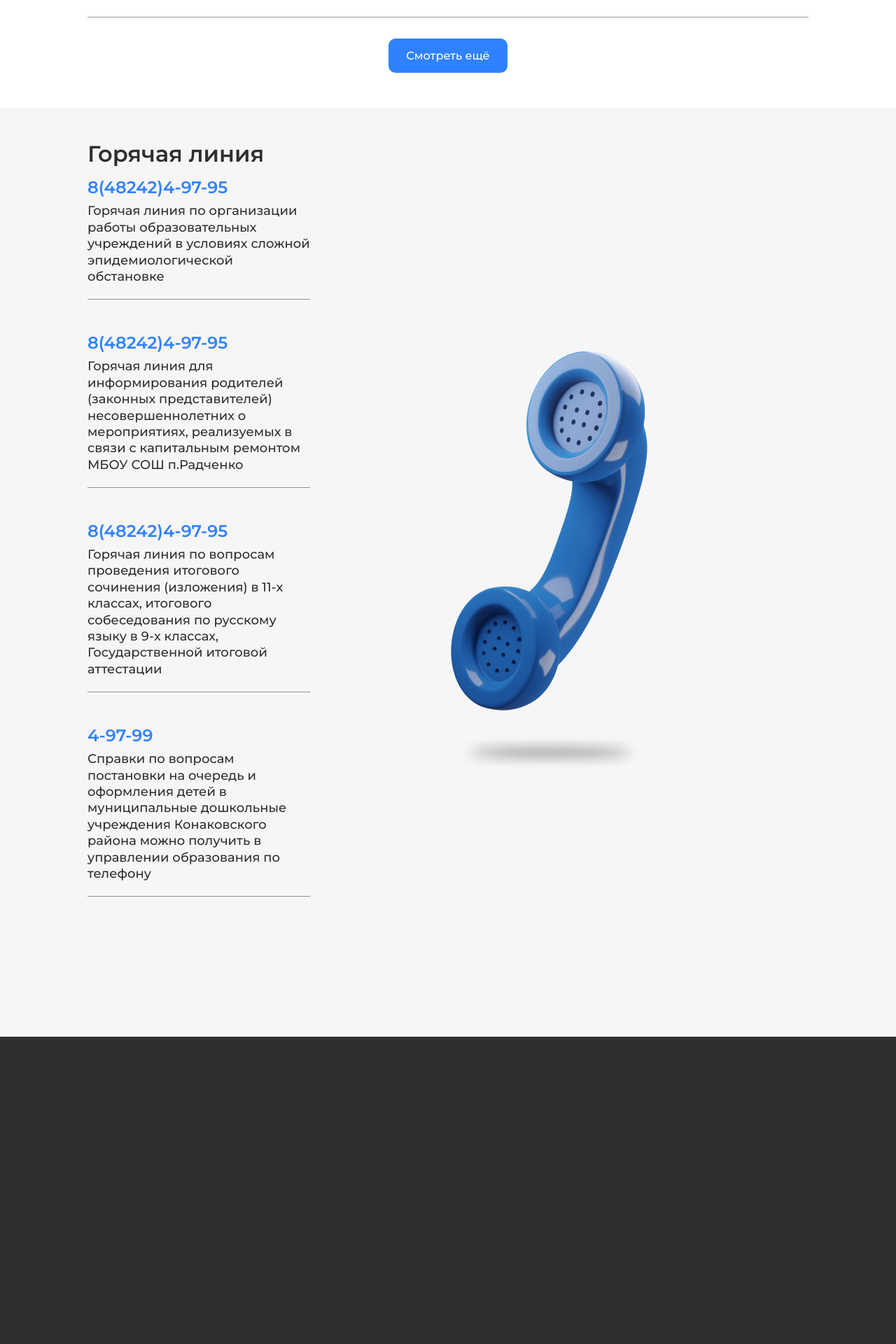
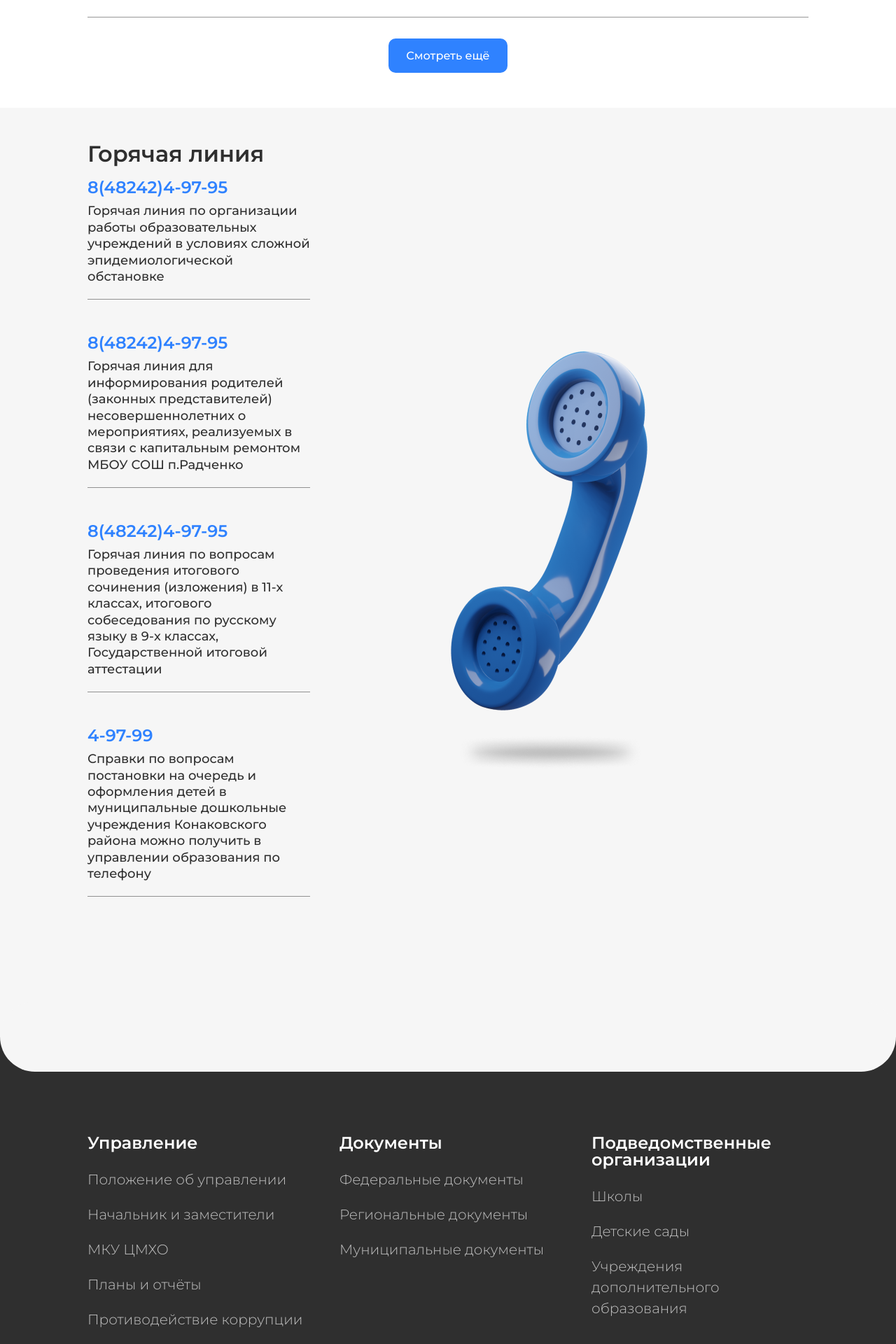
Before and after one commit to VlassaDassa/Diplom, a PHP site: page / in a window 1280 px wide. Shown: the part 2520-4440 px from the top of the page at 70% size. Run offline with PHP 8.4, Linux system fonts and the light colour scheme.

Commit message:
правки

```diff
--- a/assets/js/index.js
+++ b/assets/js/index.js
@@ -265,7 +265,7 @@ $(document).ready(() => {
         },
 
         {
-            'name': 'Приемная',
+            'name': 'Приёмная',
             'fields': [
                 {
                     'name': 'Личный прием',
@@ -319,7 +319,9 @@ $(document).ready(() => {
                 const extendedLinks = $('<ul>', {'class': 'extendedLinks'});
 
                 item.fields.forEach(function (field) {
-                    const extendedLinksItem = $('<li>', {'class': 'extendedLinks-item'}).text(field.name);
+                    const extendedLinksItem = $('<li>', {'class': 'extendedLinks-item'})
+                    const extendedLinksItemLink = $('<a>', {'href': field.link}).text(field.name);
+                    extendedLinksItem.append(extendedLinksItemLink)
                     extendedLinks.append(extendedLinksItem);
                 });
 
@@ -331,7 +333,9 @@ $(document).ready(() => {
                     column2.append(linkItem);
                 }
             } else {
-                const listItem = $('<li>', {'class': 'extendedMenu-link'}).text(item.name);
+                const listItem = $('<li>', {'class': 'extendedMenu-link'})
+                const listItemLink = $('<a>', {'href': item.link}).text(item.name);
+                listItem.append(listItemLink)
 
                 if (index % 2 === 0) {
                     column1.append(listItem);
@@ -396,7 +400,7 @@ $(document).ready(() => {
 
 
     // Открытие/закрытие вложенного списка
-    $('.extendedMenu-linkWrapper').on('click', '.extendedMenu-link', function() {
+    $('.extendedMenu-linkWrapper').on('click', '.extendedMenu-link:not(.extendedLinks-item)', function(event) {
         if (!$(this).find('.linkName').length > 0) { return }
 
         if ($(this).hasClass('extendedMenu-link--selected')) {
@@ -409,4 +413,10 @@ $(document).ready(() => {
             $(this).find('.extendedLinks').addClass('extendedLinks--selected')
         }
     });
+
+
+
+    $('.extendedMenu-linkWrapper').on('click', '.extendedLinks-item', function(event) {
+        event.stopPropagation();
+    });
 })
--- a/assets/styles/index.css
+++ b/assets/styles/index.css
@@ -588,7 +606,81 @@ html {
 
 /* Footer */
 .footer {
-    height: 500px;
     background: #2F2F2F;
+    position: relative;
+
+    padding: 70px 0;
+    padding-top: 140px;
 }
+
+
+.navigationsColumn-title {
+    font-size: 24px;
+    font-weight: 600;
+
+    margin-bottom: 25px;
+    color: #FFFFFF;
+}
+
+
+.navigationsColumn {
+    margin-bottom: 80px;
+}
+
+.navigationsColumn-item {
+    display: block;
+
+    font-size: 20px;
+    font-weight: 100;
+    color: rgb(255, 2555, 255, 0.7);
+
+    transition: all 0.3s ease-in-out;
+
+    line-height: 1.5;
+}
+
+
+.navigationsColumn-item:hover {
+    color: rgb(255, 2555, 255, 0.5);
+}
+
+
+.navigationsColumn-item + .navigationsColumn-item {
+    margin-top: 20px;
+}
+
+
+.radiusFooter {
+    position: absolute;
+    top: -50px;
+    height: 100px;
+    width: 100%;
+    border-radius: 50px;
+    background: #F6F6F6;
+}
+
+
+.footerContainer {
+    display: grid;
+    grid-template-columns: repeat(3, 1fr);
+    grid-gap: 50px;
+}
+
+
+.contacts {
+    display: flex;
+    align-items: center;
+    width: 100%;
+    justify-content: right;
+    column-gap: 40px;
+}
+
+
+.contactsPhoneNumber {
+    font-weight: 400;
+    font-size: 24px;
+
+    color: rgba(255, 255, 255, 80%);
+}
+
 /* ./Footer */
--- a/index.html
+++ b/index.html
@@ -64,8 +64,8 @@
                 Приёмная
             </li>
 
-            <li class="menu_item">
-                Контакты
+            <li class="menu_item menu_item--mainPage">
+                <a href="#">Контакты</a>
             </li>
         </ul> <!-- ./container menuWrapper -->
     </section> <!-- ./menu -->
@@ -80,26 +80,9 @@
 
             <div class="extendedMenu-linkWrapper">
                 <ul class="extendedMenu-linkColumn" id="column1">
-                    <!-- <li class="extendedMenu-link">Противодействие коррупции</li>
-
-
-                    <li class="extendedMenu-link">
-                        <h1 class="linkName">Планы и отчёты</h1>
-                        <ul class="extendedLinks">
-                            <li class="extendedLinks-item">Начальник и заместители</li>
-                            <li class="extendedLinks-item">МКУ ЦМХО</li>
-                        </ul>
-                    </li>
-
-                    <li class="extendedMenu-link">Структура управления</li>
-                    <li class="extendedMenu-link">Положение об управлении</li> -->
                 </ul>
 
                 <ul class="extendedMenu-linkColumn"  id="column2">
-                    <!-- <li class="extendedMenu-link">Противодействие коррупции</li>
-                    <li class="extendedMenu-link">Планы и отчёты</li>
-                    <li class="extendedMenu-link">Структура управления</li>
-                    <li class="extendedMenu-link">Положение об управлении</li> -->
                 </ul>
             </div>
 
@@ -281,6 +264,64 @@
 
 
     <footer class="footer">
+        <div class="radiusFooter"></div>
+
+        <div class="container">
+            <div class="footerContainer">
+                <div class="navigationsColumn">
+                    <h1 class="navigationsColumn-title">Управление</h1>
+
+                    <a href="#" class="navigationsColumn-item">Положение об управлении</a>
+                    <a href="#" class="navigationsColumn-item">Начальник и заместители</a>
+                    <a href="#" class="navigationsColumn-item">МКУ ЦМХО</a>
+                    <a href="#" class="navigationsColumn-item">Планы и отчёты</a>
+                    <a href="#" class="navigationsColumn-item">Противодействие коррупции</a>
+                </div>
+
+                <div class="navigationsColumn">
+                    <h1 class="navigationsColumn-title">Документы</h1>
+
+                    <a href="#" class="navigationsColumn-item">Федеральные документы</a>
+                    <a href="#" class="navigationsColumn-item">Региональные документы</a>
+                    <a href="#" class="navigationsColumn-item">Муниципальные документы</a>
+                </div>
+
+                <div class="navigationsColumn">
+                    <h1 class="navigationsColumn-title">Подведомственные организации</h1>
+
+                    <a href="#" class="navigationsColumn-item">Школы</a>
+                    <a href="#" class="navigationsColumn-item">Детские сады</a>
+                    <a href="#" class="navigationsColumn-item">Учреждения дополнительного образования</a>
+                </div>
+
+                <div class="navigationsColumn">
+                    <h1 class="navigationsColumn-title">Приемная</h1>
+
+                    <a href="#" class="navigationsColumn-item">Личный прием</a>
+                    <a href="#" class="navigationsColumn-item">Часто задаваемые вопросы</a>
+                    <a href="#" class="navigationsColumn-item">Задать вопрос</a>
+                    <a href="#" class="navigationsColumn-item">Горячие линии</a>
+                </div>
+
+                <div class="navigationsColumn">
+                    <h1 class="navigationsColumn-title">Контакты</h1>
+
+                    <a href="#" class="navigationsColumn-item">Контакты</a>
+                </div>
+
+                <div class="navigationsColumn">
+                    <h1 class="navigationsColumn-title">Деятельность</h1>
+
+                    <a href="#" class="navigationsColumn-item">Деятельность</a>
+                </div>
+            </div>
+
+            <div class="contacts">
+                <a href=""><img src="./assets/images/vk.svg" class="socialNetWorkIcon"></a>
+                <p class="contactsPhoneNumber">8(48242)4-97-95</p>
+            </div>
+        </div>
+
     </footer>
 
     <script src="./assets/js/index.js"></script>
```
Also changed, not shown: other parts of assets/styles/index.css (+27 -9 lines), assets/images/vk.svg (added).
